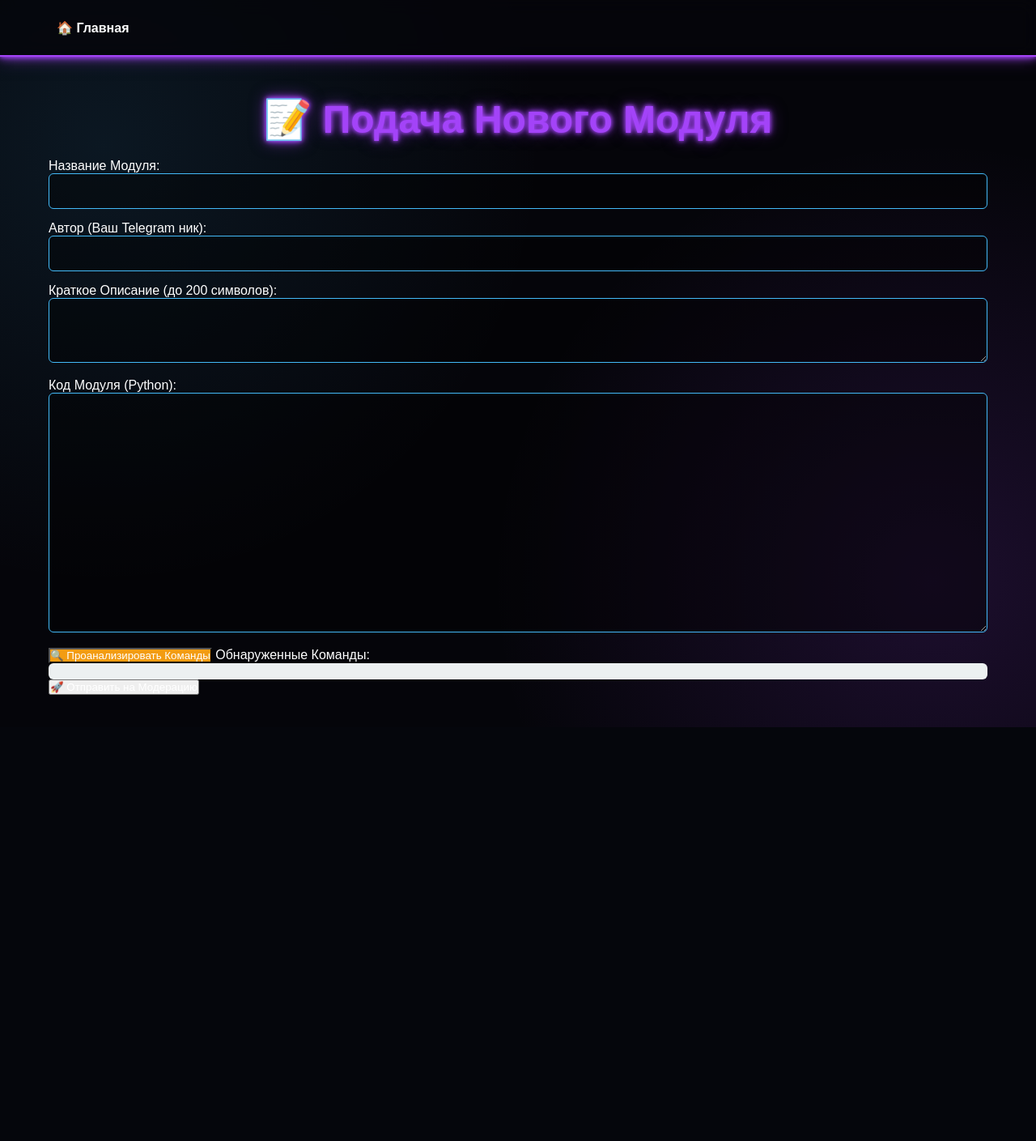
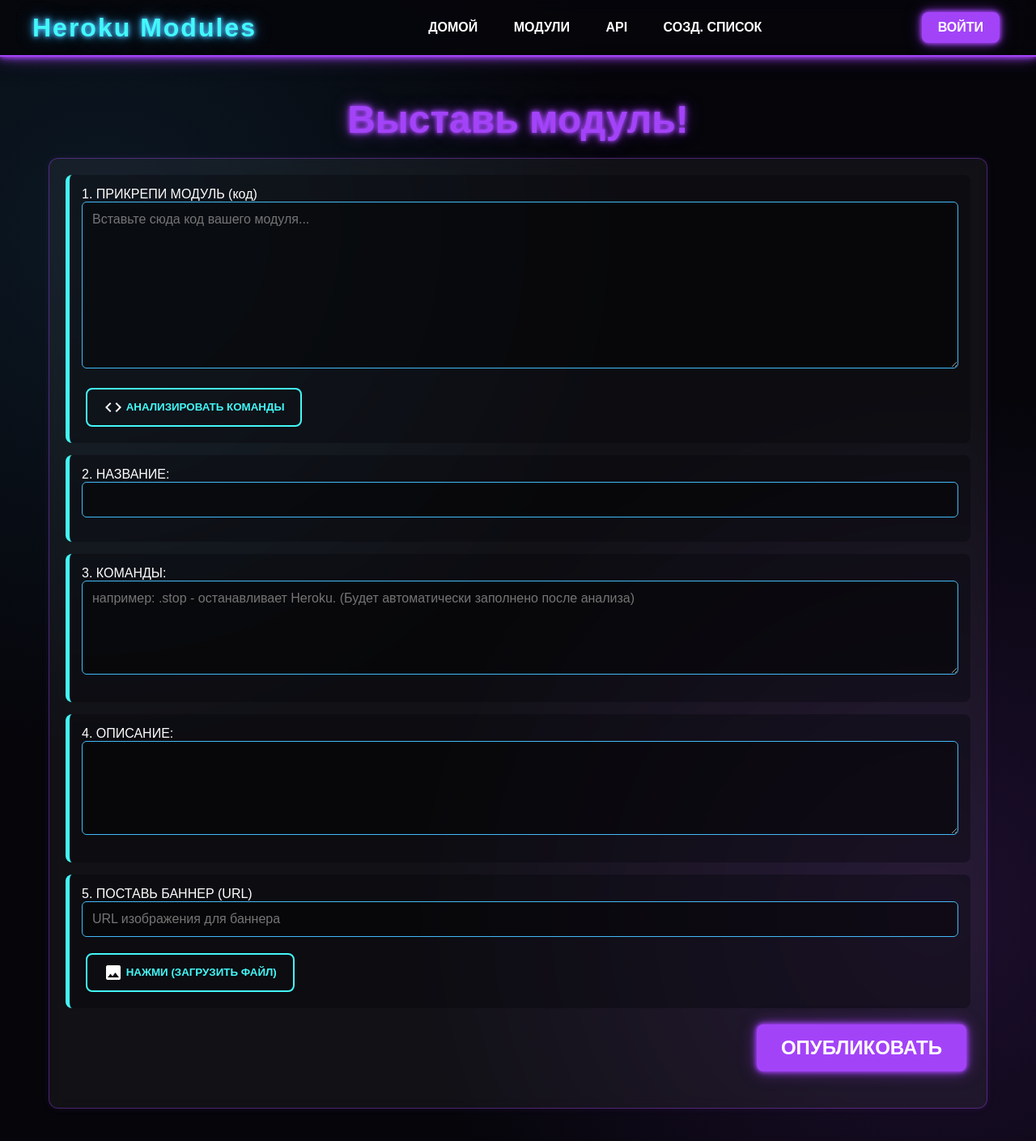
Before and after one commit to skyaree/heroku-modulesp, a Flask app: template templates/submit.html in a window 1280 px wide. Shown: the whole page at 81% size. Before the commit the page ends 898 px from the top, so only its background shows below. Run offline with Flask 3, Linux system fonts and the light colour scheme; the template is opened without the code that fills it, so the values that code supplies are empty.

Commit message:
submit.html

```diff
--- a/templates/submit.html
+++ b/templates/submit.html
@@ -1,80 +1,109 @@
-<!DOCTYPE html>
-<html lang="ru">
-<head>
-    <meta charset="UTF-8">
-    <meta name="viewport" content="width=device-width, initial-scale=1.0">
-    <title>{{ title }}</title>
-    <link rel="stylesheet" href="{{ url_for('static', filename='style.css') }}">
-    <script>
-        // Функция для вызова API анализа кода (заглушка)
-        async function analyzeCode() {
-            const code = document.getElementById('module_code').value;
-            const output = document.getElementById('commands_output');
-            output.textContent = 'Анализ...';
+{% extends "base.html" %}
 
-            try {
-                // В реальном приложении: здесь должен быть безопасный fetch к /api/v1/analyze_code
-                // Используем заглушку, так как Flask-API требует токен, которого нет в браузере напрямую
+{% block content %}
+    <h1>Выставь модуль!</h1>
 
-                // Имитация задержки и результата
-                await new Promise(r => setTimeout(r, 1500));
-                const mockResponse = {
-                    success: true,
-                    commands: ".search - Ищет модули в каталоге.\n.get_info - Возвращает информацию о модуле.\n"
-                };
+    <div class="form-container">
+        <form id="moduleSubmitForm" class="submit-form">
 
-                if (mockResponse.success) {
-                    output.textContent = mockResponse.commands;
-                    document.getElementById('commands_field').value = mockResponse.commands;
-                } else {
-                    output.textContent = `Ошибка: ${mockResponse.commands}`;
-                }
+            <div class="form-step">
+                <label>1. ПРИКРЕПИ МОДУЛЬ (код)</label>
+                <textarea id="module_code" name="module_code" placeholder="Вставьте сюда код вашего модуля..." rows="10" required></textarea>
+                <button type="button" class="btn neon-btn btn-secondary" onclick="analyzeCode()">
+                    <span class="material-icons" style="vertical-align: middle;">code</span> АНАЛИЗИРОВАТЬ КОМАНДЫ
+                </button>
+            </div>
 
-            } catch (error) {
-                output.textContent = `Произошла ошибка при анализе: ${error.message}`;
+            <div class="form-step">
+                <label for="name">2. НАЗВАНИЕ:</label>
+                <input type="text" id="name" name="name" required>
+            </div>
+
+            <div class="form-step">
+                <label for="commands">3. КОМАНДЫ:</label>
+                <textarea id="commands" name="commands" rows="5" placeholder="например: .stop - останавливает Heroku. (Будет автоматически заполнено после анализа)" required></textarea>
+            </div>
+
+            <div class="form-step">
+                <label for="description">4. ОПИСАНИЕ:</label>
+                <textarea id="description" name="description" rows="5" required></textarea>
+            </div>
+
+            <div class="form-step">
+                <label>5. ПОСТАВЬ БАННЕР (URL)</label>
+                <input type="text" id="banner_url" name="banner_url" placeholder="URL изображения для баннера">
+                <button type="button" class="btn neon-btn btn-secondary" onclick="alert('TODO: Загрузка изображения')">
+                    <span class="material-icons" style="vertical-align: middle;">image</span> НАЖМИ (Загрузить файл)
+                </button>
+            </div>
+
+            <input type="hidden" id="author" name="author" value="{{ telegram_username }}">
+
+            <button type="submit" class="btn neon-btn" style="align-self: flex-end; font-size: 1.5em; padding: 15px 30px;">
+                ОПУБЛИКОВАТЬ
+            </button>
+        </form>
+
+        <p id="message" style="margin-top: 20px; text-align: center; color: var(--color-cyan);"></p>
+    </div>
+{% endblock %}
+
+{% block scripts %}
+<script>
+    // Функция для анализа кода через API
+    function analyzeCode() {
+        const code = document.getElementById('module_code').value;
+        const commandsArea = document.getElementById('commands');
+        commandsArea.value = 'Анализ...';
+
+        fetch('{{ url_for("analyze_module_code") }}', {
+            method: 'POST',
+            headers: { 'Content-Type': 'application/json' },
+            body: JSON.stringify({ code: code })
+        })
+        .then(response => response.json())
+        .then(data => {
+            if (data.success) {
+                commandsArea.value = data.commands;
+            } else {
+                commandsArea.value = data.commands || 'Ошибка анализа.';
             }
-        }
-    </script>
-</head>
-<body>
-    <header>
-        <nav>
-            <a href="{{ url_for('modules_list') }}">🏠 Главная</a>
-            {% if logged_in %}
-                <a href="{{ url_for('account_page') }}">👤 Аккаунт</a>
-                {% if is_admin %}
-                    <a href="{{ url_for('moderation_panel') }}">🔑 Админ-Панель</a>
-                {% endif %}
-                <a href="{{ url_for('login_route') }}" style="background-color: #e74c3c;">🚪 Выход (Локальный)</a>
-            {% endif %}
-        </nav>
-    </header>
+        })
+        .catch(error => {
+            commandsArea.value = 'Ошибка: ' + error.message;
+        });
+    }
 
-    <div class="container">
-        <h1>📝 Подача Нового Модуля</h1>
+    // Функция для отправки формы через API
+    document.getElementById('moduleSubmitForm').addEventListener('submit', function(e) {
+        e.preventDefault();
 
-        <form id="submit_form" method="POST" action="{{ url_for('submit_module_api') }}">
+        const form = e.target;
+        const formData = new FormData(form);
+        const data = Object.fromEntries(formData.entries());
+        const messageElement = document.getElementById('message');
 
-            <label for="name">Название Модуля:</label>
-            <input type="text" id="name" name="name" required>
+        messageElement.textContent = 'Отправка на модерацию...';
 
-            <label for="author">Автор (Ваш Telegram ник):</label>
-            <input type="text" id="author" name="author" value="{{ telegram_username }}" required>
+        // Добавляем заглушку, так как загрузка файлов сложна, а в API у нас просто текстовые поля.
+        data.module_code = document.getElementById('module_code').value;
+        data.banner_url = document.getElementById('banner_url').value;
 
-            <label for="description">Краткое Описание (до 200 символов):</label>
-            <textarea id="description" name="description" rows="3" maxlength="200" required></textarea>
-
-            <label for="module_code">Код Модуля (Python):</label>
-            <textarea id="module_code" name="module_code" rows="15" required></textarea>
-
-            <button type="button" onclick="analyzeCode()" style="background-color: #f39c12;">🔍 Проанализировать Команды</button>
-
-            <label>Обнаруженные Команды:</label>
-            <pre id="commands_output" style="background:#ecf0f1; padding: 10px; border-radius: 6px;"></pre>
-            <input type="hidden" id="commands_field" name="commands">
-
-            <button type="submit" onclick="this.textContent='Отправка...'">🚀 Отправить на Модерацию</button>
-        </form>
-    </div>
-</body>
-</html>
+        fetch('{{ url_for("submit_module_api") }}', {
+            method: 'POST',
+            headers: { 'Content-Type': 'application/json' },
+            body: JSON.stringify(data)
+        })
+        .then(response => response.json())
+        .then(data => {
+            messageElement.textContent = data.message;
+            if (data.success) {
+                form.reset(); // Очистить форму после успешной отправки
+            }
+        })
+        .catch(error => {
+            messageElement.textContent = 'Ошибка отправки: ' + error.message;
+        });
+    });
+</script>
+{% endblock %}
```
